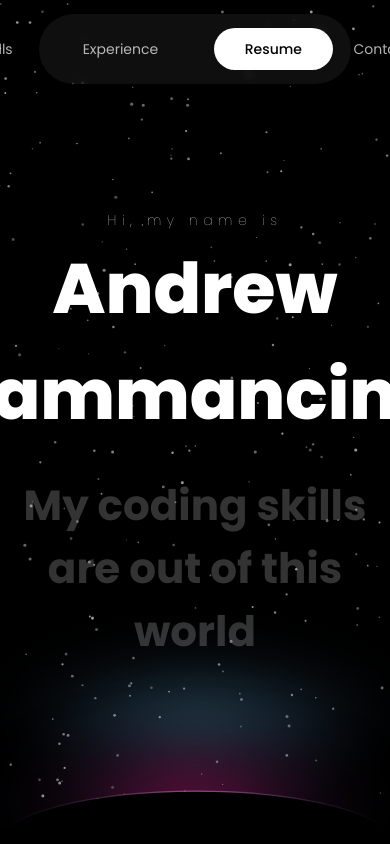
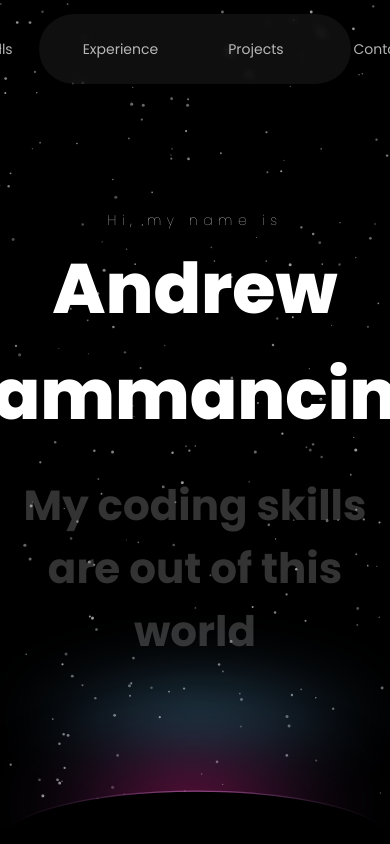
Before and after one commit to AndrewI26/portfolio, a Next.js app: page / in a window 390 px wide. Shown: the top 844 px of the page. Built offline with nearby package versions, Linux system fonts and the light colour scheme.

Commit message:
chanegd for mobile

```diff
--- a/src/app/components/Navbar.tsx
+++ b/src/app/components/Navbar.tsx
@@ -20,7 +20,7 @@ export default function Navbar() {
                     <p className='nav-title'>Contact</p>
                 </Link>
             </div>
-            <div className='nav-button pointer' onClick={handleClick}>
+            <div id="res-button" className='nav-button pointer' onClick={handleClick}>
                 <p className='nav-button-text' >Resume</p>
             </div>
         </div>
--- a/src/app/components/layout.tsx
+++ b/src/app/components/layout.tsx
@@ -1,4 +1,5 @@
 import Image from 'next/image'
+import Head from 'next/head'
 
 import Navbar from './Navbar'
 import { Poppins } from 'next/font/google'
@@ -9,6 +10,10 @@ const rubik = Poppins({ weight: ["100","200","300","400","500","600","700","800"
 export default function Layout({ children }) {
     return (
         <main className={rubik.className}>
+            <Head>
+                <title>Home Page</title>
+                <meta name="description" content="This is the home page description." />
+            </Head>
             <div className='stars-container'>
                 <Image src={`/stars.svg`} alt="Stars background" className="stars" fill/>
             </div>
--- a/src/app/globals.css
+++ b/src/app/globals.css
@@ -146,4 +146,7 @@ h1, h3, h6, p {
   #purp {
     margin-top: -50%;
   }
+  #res-button {
+    visibility: hidden;
+  }
 }
--- a/src/app/page.tsx
+++ b/src/app/page.tsx
@@ -6,7 +6,7 @@ import "./styles/projects.css"
 import "./styles/skills.css"
 import "./styles/contact.css"
 
-import Layout from "./components/layout";
+import Layout from "./components/layout"
 
 import Hero from "./components/Hero";
 import Experience from "./components/Experience";
```
